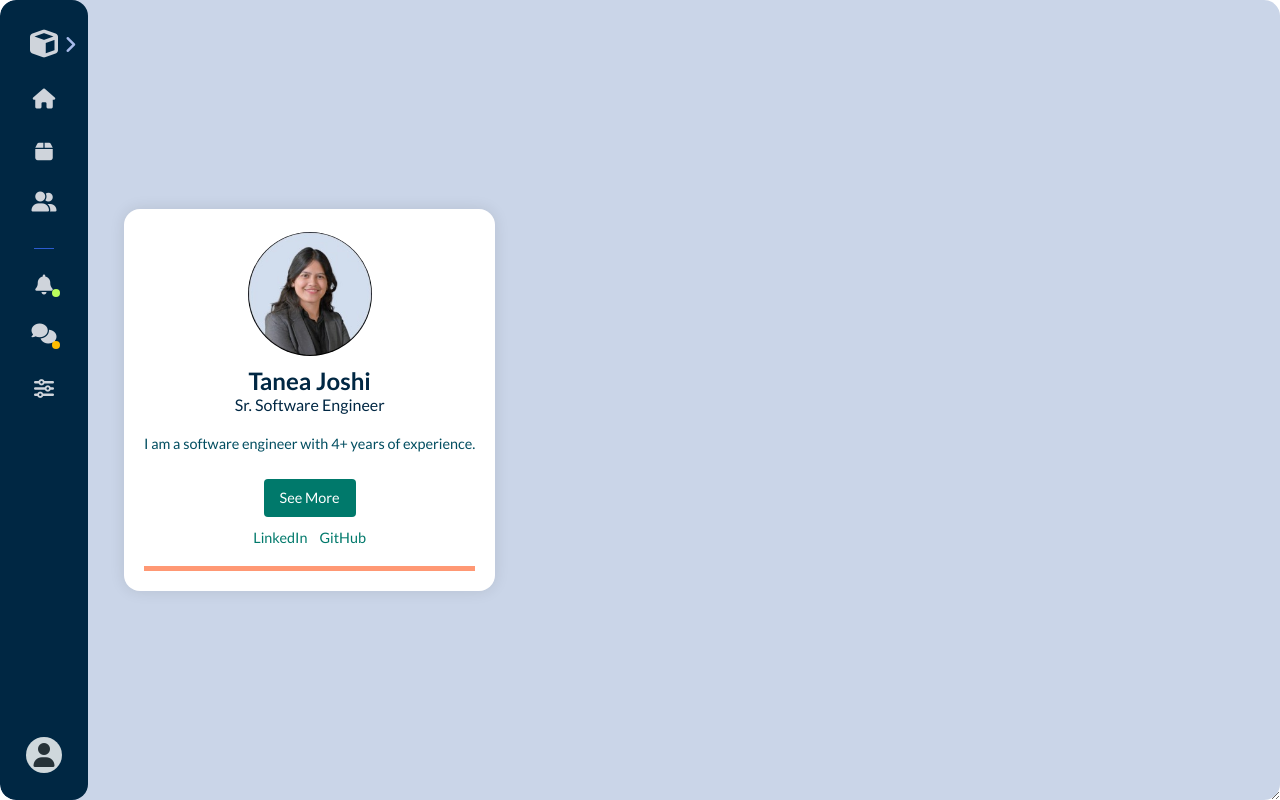
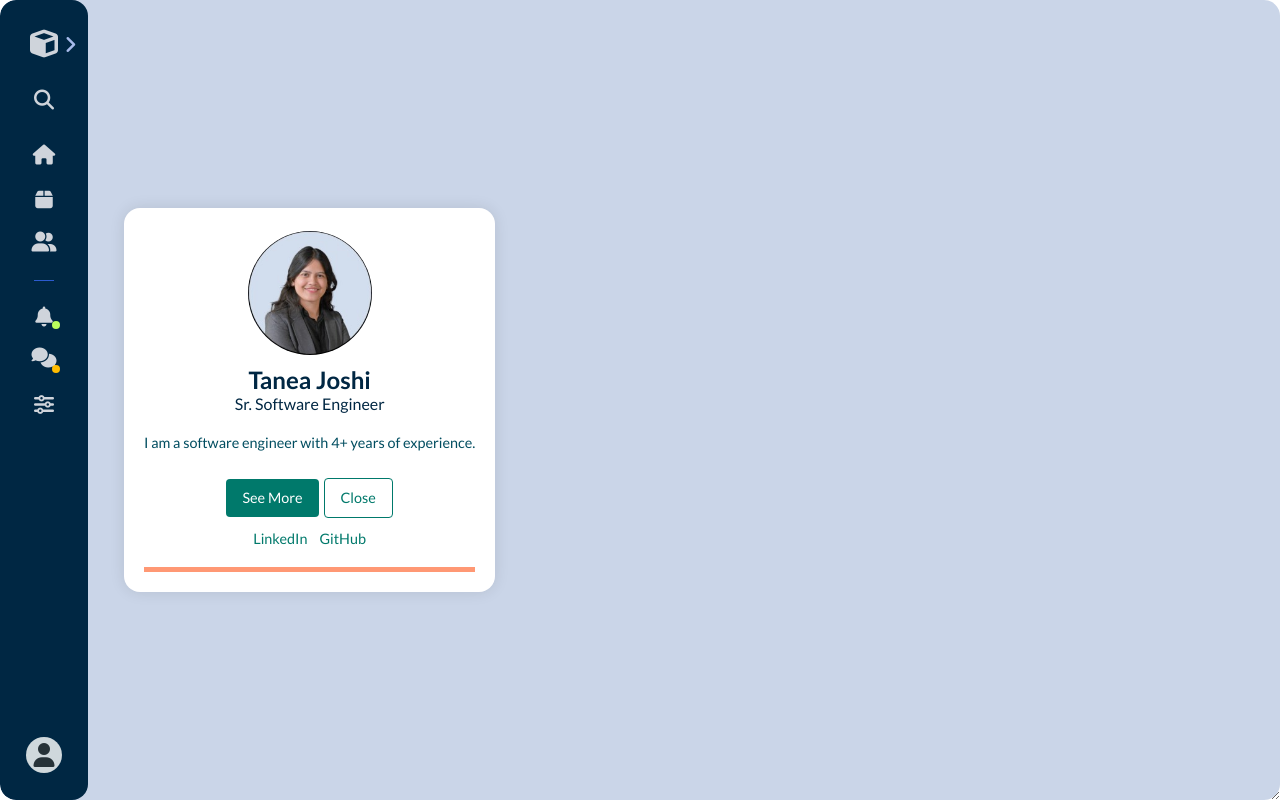
Before and after one commit to png-akatsuki/vt-interaction-tests, a Vue app: page / in a window 1280 px wide. Built offline with nearby package versions, Linux system fonts and the light colour scheme.

Commit message:
hackerthon-new-desing

```diff
--- a/src/components/ProfileCard.vue
+++ b/src/components/ProfileCard.vue
@@ -11,6 +11,9 @@
         <p class="desc">{{ userData.description }}</p>
         <button @click="showMore = !showMore" class="see-more-btn">
           {{ showMore ? "See Less" : "See More" }}
+        </button>
+        <button class="see-more-btn close">
+          Close
         </button>
         <div v-if="showMore" class="additional-details">
           <p><strong>Email:</strong> tanea.joshi@si-eam.com</p>
@@ -74,7 +77,7 @@ const userData = {
 };
 </script>
 
-<style>
+<style scoped>
 /* Global Styles */
 .profile-card-wrapper {
   display: flex;
@@ -83,14 +86,6 @@ const userData = {
   min-height: 420px;
   padding: 20px;
   width: 100%;
-}
-
-.details-column {
-  font-size: 1.1rem !important;
-}
-
-.search {
-  display: none;
 }
 
 /* Animation Styles */
@@ -226,6 +221,17 @@ a {
   font-size: 0.9rem;
 }
 
+.see-more-btn.close {
+  background: #fff;
+  color: #00796b;
+  border: 1px solid #00796b;
+  margin-left: 5px;
+}
+
+.see-more-btn.close:hover {
+  color: #fff;
+}
+
 .see-more-btn:hover {
   background-color: #005f4f;
 }
```
